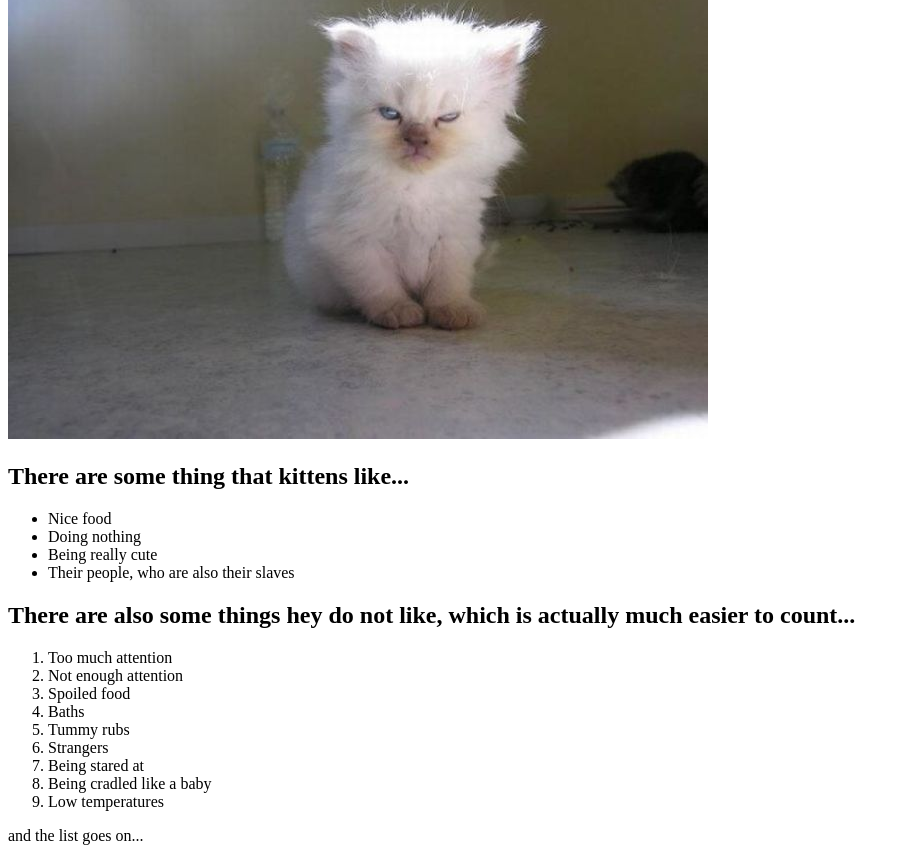
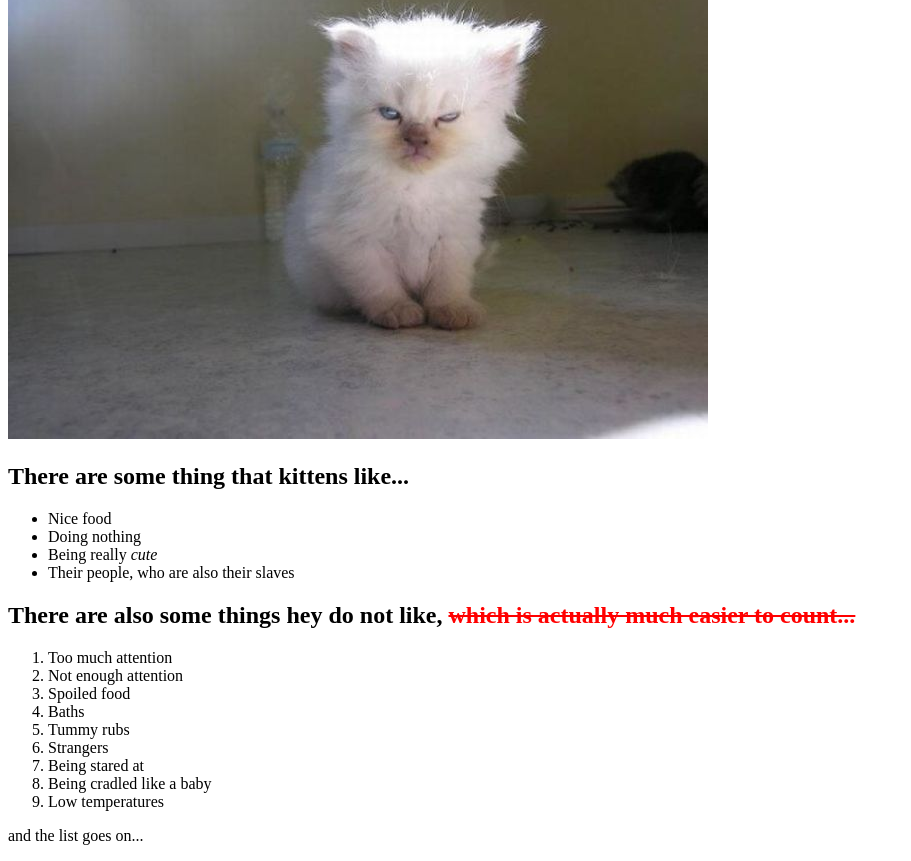
Before and after one commit to Isaaaya/717-html, a plain HTML site: page index.html in a window 1280 px wide. Shown: the part 422-1283 px from the top of the page, without its empty margins (0-911 px from the left). Drawn offline with Linux system fonts and the light colour scheme.

Commit message:
Added some styling

```diff
--- a/index.html
+++ b/index.html
@@ -17,11 +17,11 @@
     <ul>
         <li>Nice food</li>
         <li>Doing nothing</li>
-        <li>Being really cute</li>
+        <li>Being really <em>cute</em></li>
         <li>Their people, who are also their slaves</li>
     </ul>
 
-    <h2>There are also some things hey do not like, which is actually much easier to count...</h2>
+    <h2>There are also some things hey do not like, <s style = "color : red;">which is actually much easier to count...</s></h2>
 
     <ol>
         <li>Too much attention</li>
```
